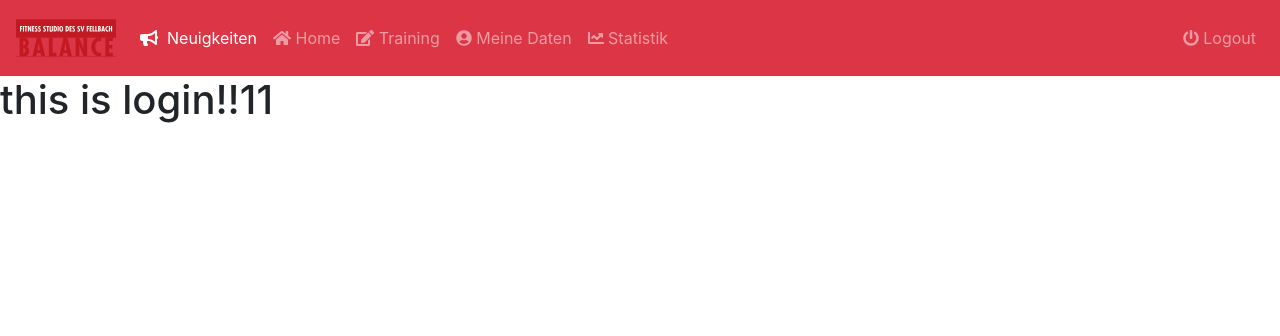
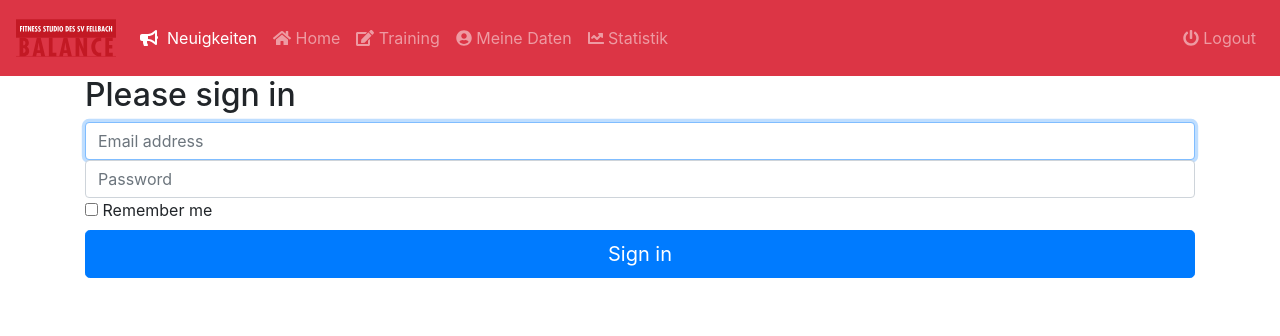
Before and after one commit to jonasjarling/Studienarbeit, a Django app: template balance/templates/balance/login.html in a window 1280 px wide. Shown: the top 336 px of the page. Run offline with Django 3.2, Linux system fonts and the light colour scheme; the template is opened without the code that fills it, so the values that code supplies are empty; some libraries are stand-ins or nearby versions.

Commit message:
Sign in form

```diff
--- a/balance/templates/balance/login.html
+++ b/balance/templates/balance/login.html
@@ -6,5 +6,21 @@ SVFBalance | Login
 
 
 {% block body %}
-<h1> this is login!!11</h1>
+<div class="container">
+
+      <form class="form-signin">
+        <h2 class="form-signin-heading">Please sign in</h2>
+        <label for="inputEmail" class="sr-only">Email address</label>
+        <input type="email" id="inputEmail" class="form-control" placeholder="Email address" required autofocus>
+        <label for="inputPassword" class="sr-only">Password</label>
+        <input type="password" id="inputPassword" class="form-control" placeholder="Password" required>
+        <div class="checkbox">
+          <label>
+            <input type="checkbox" value="remember-me"> Remember me
+          </label>
+        </div>
+        <button class="btn btn-lg btn-primary btn-block" type="submit">Sign in</button>
+      </form>
+
+    </div>
 {% endblock %}
```
